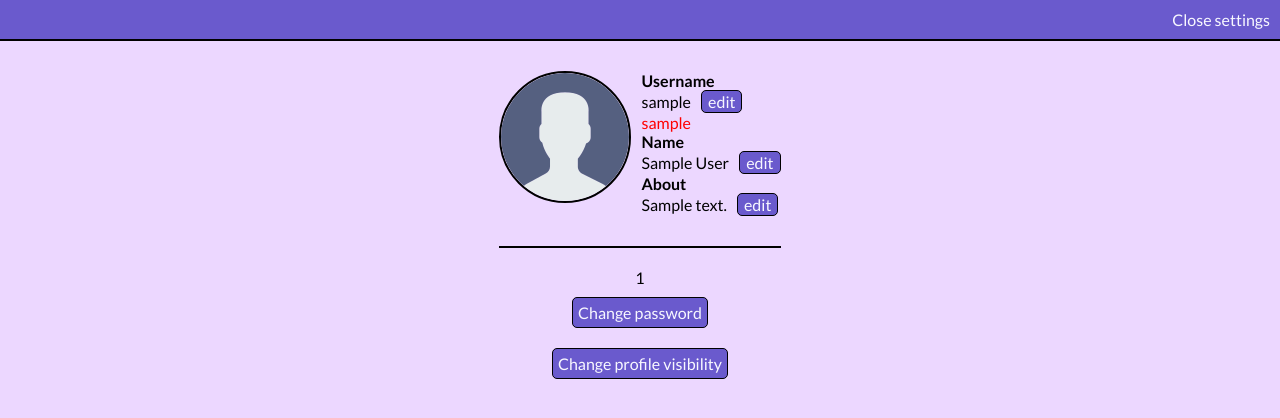
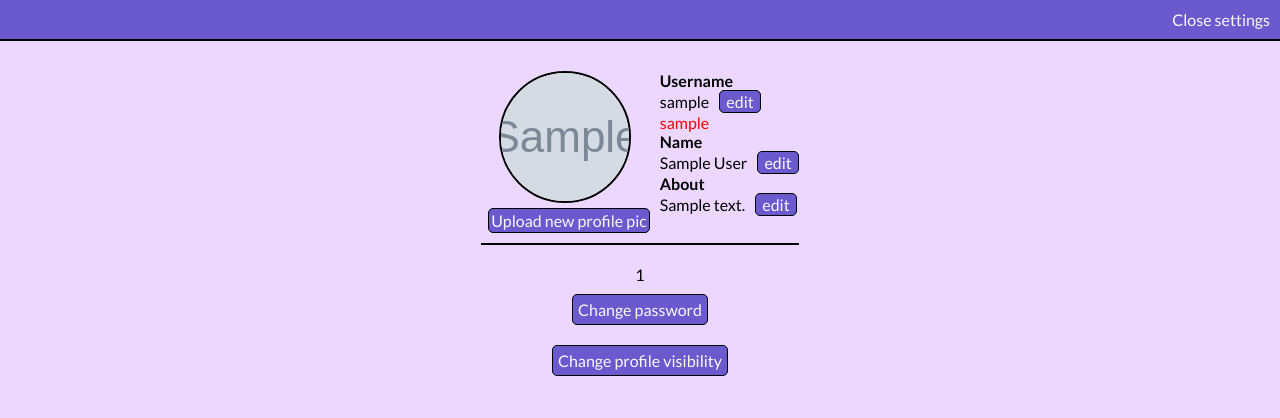
Before and after one commit to som202/Climbable, a PHP site: page /profile_settings.php in a window 1280 px wide. Shown: the top 418 px of the page. Run offline with PHP 8.4, Linux system fonts and the light colour scheme; the visitor is signed in with stand-in values (Sample User, id 1); tables that the repository leaves empty or names only in its code hold one stand-in row (values such as "Sample post").

Commit message:
implement profile picture uploading

```diff
--- a/css/profile_settings.css
+++ b/css/profile_settings.css
@@ -27,7 +27,7 @@
     display: flex;
     flex-direction: row;
     border-bottom: 2px solid black;
-    padding-bottom: 30px;
+    padding-bottom: 10px;
 }
 #profile-info {
     margin-left: 10px;
@@ -35,9 +35,6 @@
 }
 #profile-info label {
     font-weight: bold;
-}
-#username-edit, #name-edit, #about-edit {
-    display: none;
 }
 #profile-info form input, #profile-info form textarea, #password-edit input {
     border: 1px solid black;
@@ -47,6 +44,12 @@
 #profile-info form input:focus, #profile-info form textarea:focus, #password-edit input:focus {
     outline: none;
     background-color: rgb(224, 212, 234);
+}
+#pic-container {
+    display: flex;
+    align-items: center;
+    flex-direction: column;
+    text-align: center;
 }
 #profile-pic {
     width: 128px;
@@ -66,10 +69,10 @@
 #profile-data input {
     margin-bottom: 8px;
 }
-#profile-data form {
+#profile-data form, #profile-settings form {
     display: none;
 }
-.edit-button, .save-button, .cancel-button, #password-edit-button, #visibility-edit-button {
+.edit-button, .save-button, .cancel-button, #password-edit-button, #visibility-edit-button, #pic-edit-button {
     border: 1px solid black;
     border-radius: 5px;
     color: ghostwhite;
@@ -82,11 +85,18 @@
     padding: 5px;
     margin: 10px;
 }
+#pic-edit-button {
+    padding: 2px;
+    margin-top: 5px;
+}
+#picture-error span {
+    color: red;
+}
 #password-edit .field .required {
     position: absolute;
     color: red;
 }
-#form-error span, .error span, #pw-error span {
+#password-error span, .error span, #pw-error span {
     color: red;
 }
 .action-button:hover, .save-button:hover, .cancel-button:hover {
--- a/js/profile_settings.js
+++ b/js/profile_settings.js
@@ -44,3 +44,27 @@
     visibilityEditForm.style.display = "none";
     visibilityEditButton.style.display = "inline-block";
 });
+
+let pictureEditButton = document.querySelector("#pic-edit-button");
+let pictureEditCancelButton = document.querySelector("#picture-edit-cancel");
+let pictureEditForm = document.querySelector("#picture-edit");
+
+pictureEditButton.addEventListener("click", (e) => {
+    e.target.style.display = "none";
+    pictureEditForm.style.display = "block";
+});
+pictureEditCancelButton.addEventListener("click", () => {
+    pictureEditForm.style.display = "none";
+    pictureEditButton.style.display = "inline-block";
+});
+
+let errDiv = document.querySelector("#picture-error");
+document.querySelector("#picture-edit").addEventListener("submit", (e) => {
+    let fileInput = document.querySelector("#image");
+    const maxSize = 10485760; //10 MB
+
+    if (fileInput.files[0].size > maxSize) {
+      errDiv.innerHTML = "<span>File is too large. Maximum allowed size is 20 MB</span>";
+      e.preventDefault();
+    }
+});
--- a/post_process.php
+++ b/post_process.php
@@ -25,7 +25,6 @@
             if ($_FILES["video"]["error"] !== 0) {
                 die("There was en error uploading your file. Error code: ".$_FILES["video"]["error"]);
             }
-            $target_dir = "uploads/";
             $video_file_type = strtolower(pathinfo($_FILES["video"]["name"], PATHINFO_EXTENSION));
             if (!in_array($video_file_type, ['mp4', 'avi', 'mov', 'mkv', 'flv', 'wmv'])) {
                 die("This video format is not supported. List of supported formats: mp4,avi,mov,mkv,flv,wmv");
@@ -33,10 +32,12 @@
             if ($_FILES["video"]["size"] > 20971520) {
                 die("Videos of size larger than 20MB aren't accepted");
             }
+
+            $target_dir = "uploads/";
             //generate a unique filename for the video
             $new_file_id = uniqid();
             while (file_exists($target_dir.$new_file_id.".".$video_file_type)) {
-                $new_file_name = uniqid();
+                $new_file_id = uniqid();
             }
             $target_file = $target_dir.$new_file_id.".".$video_file_type;
             if(!move_uploaded_file($_FILES["video"]["tmp_name"], $target_file)) {
--- a/profile.php
+++ b/profile.php
@@ -20,6 +20,10 @@
 $about = uid_get_data($_GET["id"],"about");
 if (is_null($about) || $about === "") {
     $about = "-";
+}
+$picture = uid_get_data($_GET["id"],"picture_file");
+if (is_null($picture) || $picture === "") {
+    $picture = "pfp/user_default.png";
 }
 ?>
 <!DOCTYPE html>
@@ -61,7 +65,7 @@
     </header>
     <div id="profile">
         <div id="profile-pic">
-            <img src="icons/user.png" alt="profile picture">
+            <img src="<?php echo htmlspecialchars($picture, ENT_QUOTES); ?>" alt="profile picture">
         </div>
         <div id="profile-description">
             <strong>Username</strong><br><span><?php echo htmlspecialchars($profile_username);?></span><br>
--- a/profile_settings.php
+++ b/profile_settings.php
@@ -19,6 +19,10 @@
 $about = uid_get_data($_SESSION["user_id"],"about");
 if (is_null($about) || $about === "") {
     $about = "-";
+}
+$picture = uid_get_data($_SESSION["user_id"],"picture_file");
+if (is_null($picture) || $picture === "") {
+    $picture = "pfp/user_default.png";
 }
 $visibility = uid_get_data($_SESSION["user_id"],"is_public");
 ?>
@@ -42,8 +46,18 @@
     </header>
     <div id="settings">
         <div id="profile-settings">
-            <div id="profile-pic">
-                <img src="icons/user.png" alt="profile picture">
+            <div id="pic-container">
+                <div id="profile-pic">
+                    <img src="<?php echo htmlspecialchars($picture, ENT_QUOTES); ?>" alt="profile picture">
+                </div>
+                <button type="button" id="pic-edit-button">Upload new profile pic</button>
+                <form id="picture-edit" action="profile_update.php" method="post" enctype="multipart/form-data">
+                    <div id="picture-error"></div>
+                    <label for="image">Upload an image:</label><br>
+                    <input type="file" id="image" name="image" accept="image/*" required><br>
+                    <button type="submit" class="save-button">save</button>
+                    <button type="button" id="picture-edit-cancel" class="cancel-button">cancel</button>
+                </form>
             </div>
             <div id="profile-info">
                 <label for="username">Username</label><br>
@@ -96,7 +110,7 @@
             ?>
             <button type="button" id="password-edit-button">Change password</button><br>
             <form id="password-edit" action="profile_update.php" method="post">
-                <div id="form-error">
+                <div id="password-error">
                 </div>
                 <div class="field">
                     <label for="cur-password">Current password:</label><span class="required">*</span><br>
--- a/uid_get_data.php
+++ b/uid_get_data.php
@@ -3,11 +3,11 @@
 //$data parameter is column in users table in db
 function uid_get_data($uid,$data) {
     if ($data !== "username" && $data !== "name" && $data !== "about" &&
-        $data !== "is_public" && data !== "is_admin" && $data !== "picture_file") {
+        $data !== "is_public" && $data !== "is_admin" && $data !== "picture_file") {
         die("Specified data column doesn't exist in db");
     }
+    global $conn;
 
-    global $conn;
     $stmt = $conn->prepare("SELECT $data FROM users WHERE id = ?");
     $stmt->bind_param("i", $uid);
     $stmt->execute();
```
Also changed, not shown: profile_image_process.php (added, +48 -0 lines), profile_update.php (+28 -0 lines), icons/user.png (deleted), pfp/user_default.png (added).
